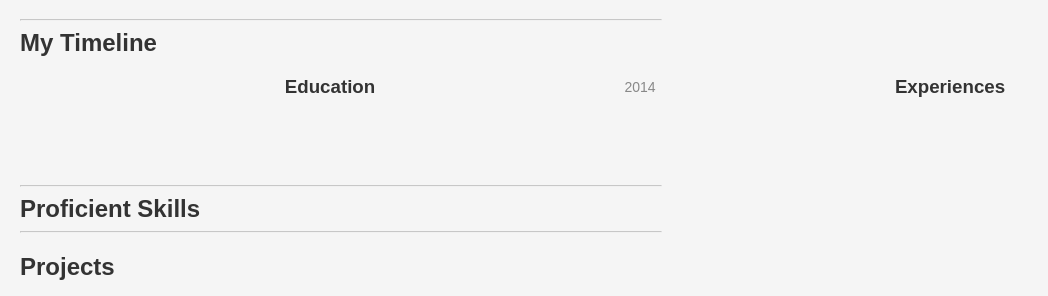
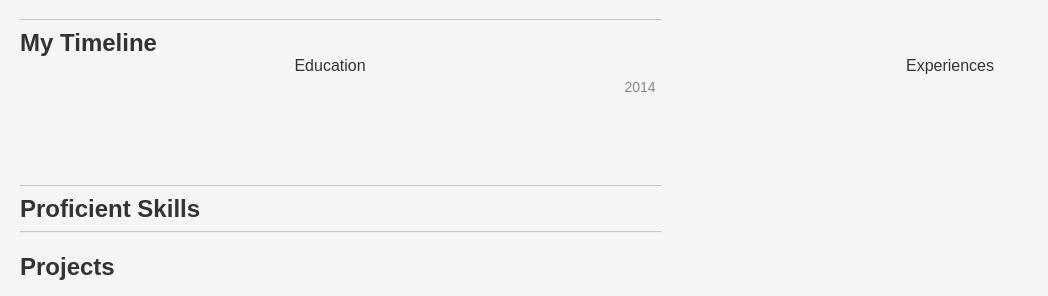
Before and after one commit to asif256000/my_personal_fast_website, a FastAPI app: template templates/overview.html in a window 1280 px wide. Shown: the part 210-506 px from the top of the page, without its empty margins (0-1048 px from the left). Run offline with FastAPI, Linux system fonts and the light colour scheme; the template is opened without the code that fills it, so the values that code supplies are empty.

Commit message:
Sub-header correction

```diff
--- a/templates/overview.html
+++ b/templates/overview.html
@@ -17,8 +17,8 @@
         <section id="timeline">
         <h2 style="margin: 0;">My Timeline</h2>
             <div class="timeline">
-                <div class="timeline-heading left-heading"><h3>Education</h3></div>
-                <div class="timeline-heading right-heading"><h3>Experiences</h3></div>
+                <div class="timeline-heading left-heading">Education</div>
+                <div class="timeline-heading right-heading">Experiences</div>
 
                 {% for edu in education %}
                     <div class="timeline-event education" data-start="{{ edu.duration_start.strftime('%Y-%m') }}" data-end="{{ edu.duration_end.strftime('%Y-%m') if edu.duration_end else curr_date.strftime('%Y-%m') }}">
```
